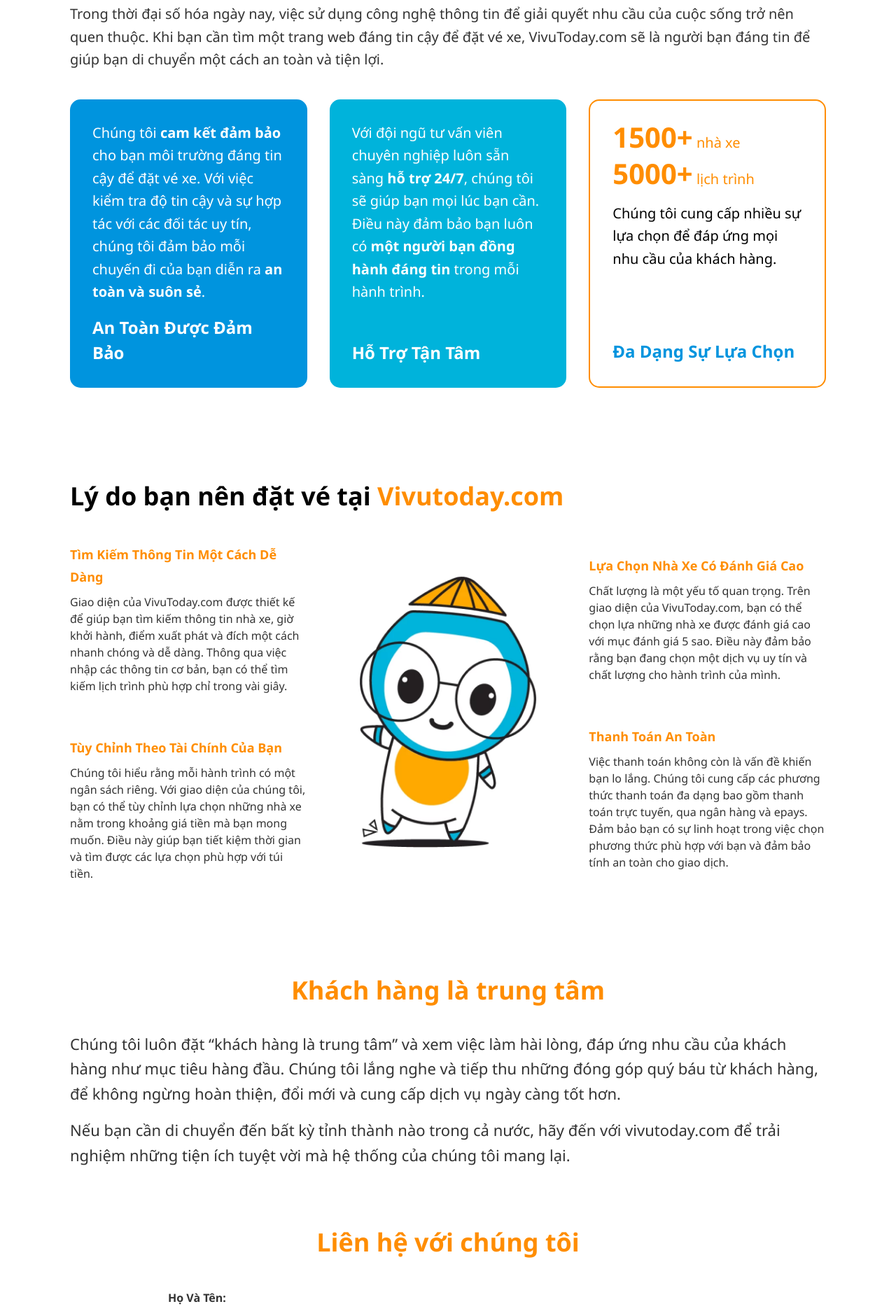
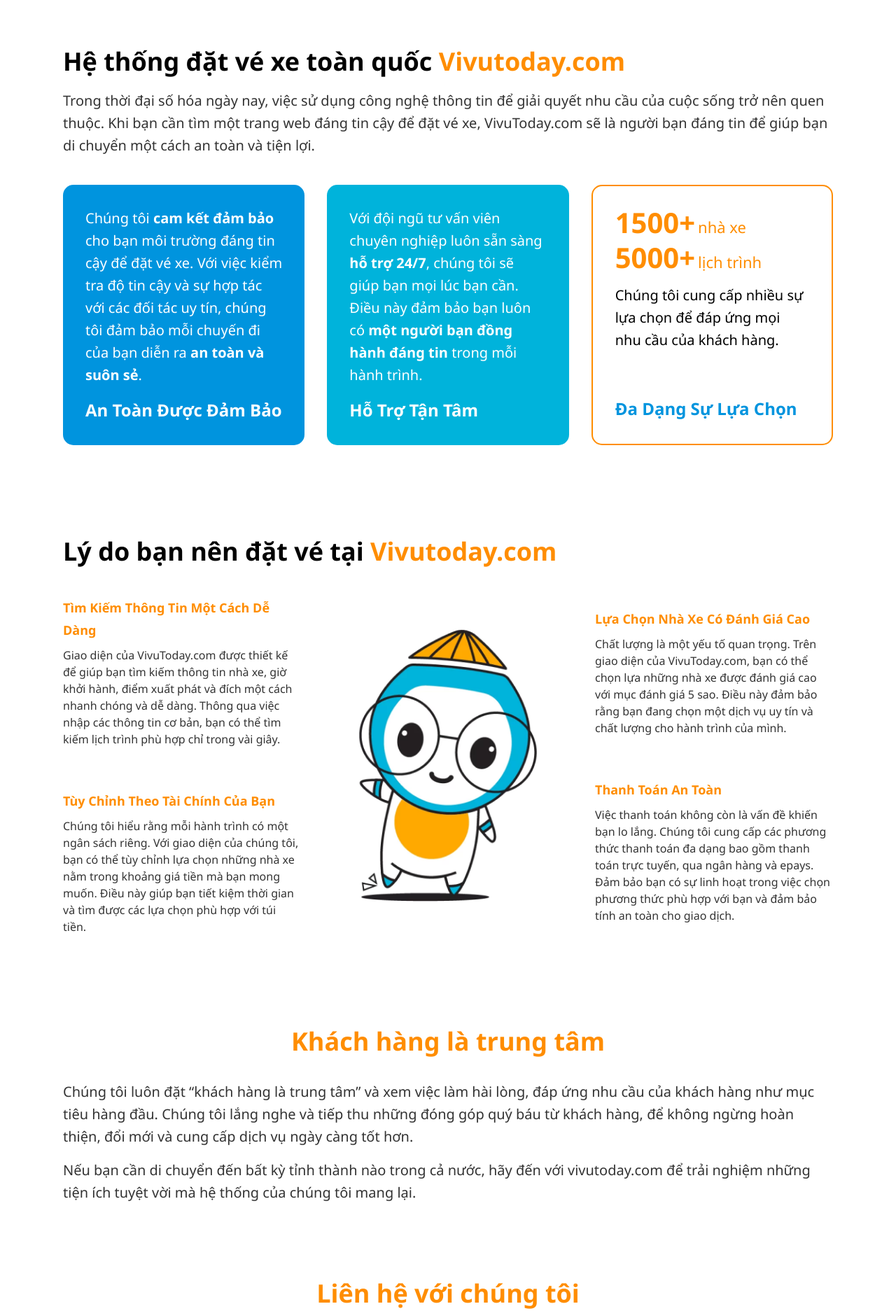
Before and after one commit to NgueyenQuangHoang/Bus-Ticket-Booking-System, a React (Vite) app in the folder client/: page /about-page in a window 1280 px wide. Shown: the part 860-2733 px from the top of the page at 70% size. Built offline with nearby package versions, Linux system fonts and the light colour scheme.

Commit message:
fix responsive

```diff
--- a/client/src/components/about/AboutContact.tsx
+++ b/client/src/components/about/AboutContact.tsx
@@ -1,93 +1,80 @@
 export default function AboutContact() {
   return (
-    <section className="w-full pb-16 pt-4 bg-white font-['Segoe_UI']">
-      <div className="container mx-auto px-4 lg:px-[100px]">
-        {/* --- TIÊU ĐỀ --- */}
-        <div className="text-center mb-8 lg:mb-10">
-          <h2 className="text-[28px] lg:text-[36px] font-bold text-[#FF8D00]">
+    <section className="w-full bg-white font-['Segoe_UI'] pb-12 pt-6 sm:pb-16 sm:pt-8 lg:pt-10">
+      <div className="max-w-[1100px] mx-auto px-4 sm:px-6 lg:px-0">
+        {/* Title */}
+        <div className="text-center mb-6 sm:mb-8 lg:mb-10">
+          <h2 className="font-bold text-[#FF8D00] text-[24px] lg:text-[36px] leading-[32px] lg:leading-[48px]">
             Liên hệ với chúng tôi
           </h2>
         </div>
 
-        {/* --- FORM CONTAINER --- */}
-        <div className="max-w-[800px] mx-auto">
-          <form className="flex flex-col gap-6">
+        <div className="max-w-[1100px] mx-auto">
+          <form className="flex flex-col gap-6 sm:gap-7">
             <div className="flex flex-col gap-2">
               <label
                 htmlFor="name"
-                className="font-bold text-[#333333] text-[16px]"
+                className="font-bold text-[#222222] text-[16px] leading-[24px]"
               >
                 Họ Và Tên:
               </label>
               <input
                 type="text"
                 id="name"
-                className="w-full h-[45px] px-4 border border-[#ddd] rounded-[4px] focus:outline-none focus:border-[#0094DE] transition-colors"
-                placeholder=""
+                className="w-full h-12 sm:h-[48px] px-4 border border-[#DDDDDD] rounded-[4px] bg-white shadow-inner focus:outline-none focus:border-[#0094DE] transition-colors"
                 required
               />
             </div>
 
-            {/* Input: Email */}
             <div className="flex flex-col gap-2">
               <label
                 htmlFor="email"
-                className="font-bold text-[#333333] text-[16px]"
+                className="font-bold text-[#222222] text-[16px] leading-[24px]"
               >
                 Email:
               </label>
               <input
                 type="email"
                 id="email"
-                className="w-full h-[45px] px-4 border border-[#ddd] rounded-[4px] focus:outline-none focus:border-[#0094DE] transition-colors"
-                placeholder=""
+                className="w-full h-12 sm:h-[48px] px-4 border border-[#DDDDDD] rounded-[4px] bg-white shadow-inner focus:outline-none focus:border-[#0094DE] transition-colors"
                 required
               />
             </div>
 
-            {/* Input: Số điện thoại */}
             <div className="flex flex-col gap-2">
               <label
                 htmlFor="phone"
-                className="font-bold text-[#333333] text-[16px]"
+                className="font-bold text-[#222222] text-[16px] leading-[24px]"
               >
                 Số Điện Thoại:
               </label>
               <input
                 type="tel"
                 id="phone"
-                className="w-full h-[45px] px-4 border border-[#ddd] rounded-[4px] focus:outline-none focus:border-[#0094DE] transition-colors"
-                placeholder=""
+                className="w-full h-12 sm:h-[48px] px-4 border border-[#DDDDDD] rounded-[4px] bg-white shadow-inner focus:outline-none focus:border-[#0094DE] transition-colors"
                 required
               />
             </div>
 
-            {/* Textarea: Tin nhắn */}
             <div className="flex flex-col gap-2">
               <label
-                htmlFor="message"
-                className="font-bold text-[#333333] text-[16px]"
+                htmlFor="phone"
+                className="font-bold text-[#222222] text-[16px] leading-[24px]"
               >
                 Tin Nhắn:
               </label>
-              <textarea
+              <input
+                type="text"
                 id="message"
-                rows={6}
-                className="w-full p-4 border border-[#ddd] rounded-[4px] focus:outline-none focus:border-[#0094DE] transition-colors resize-none"
-                placeholder=""
-              ></textarea>
+                className="w-full h-12 sm:h-[48px] px-4 border border-[#DDDDDD] rounded-[4px] bg-white shadow-inner focus:outline-none focus:border-[#0094DE] transition-colors"
+                required
+              />
             </div>
 
-            {/* Button Submit */}
-            <div className="flex justify-center mt-4">
+            <div className="flex justify-center mt-2 sm:mt-4">
               <button
                 type="submit"
-                className="
-                  bg-[#0094DE] text-white font-bold uppercase
-                  text-[16px] px-10 py-3 rounded-[4px]
-                  hover:bg-[#007bb5] transition-colors
-                  shadow-md
-                "
+                className="bg-[#1295DB] text-white font-bold uppercase text-[16px] px-10 py-3 rounded-[4px] hover:bg-[#007bb5] transition-colors shadow-md min-w-[169px]"
               >
                 Gửi Ngay
               </button>
--- a/client/src/components/about/AboutCustomer.tsx
+++ b/client/src/components/about/AboutCustomer.tsx
@@ -1,15 +1,14 @@
 export default function AboutCustomer() {
   return (
-    <section className="w-full py-10 lg:py-16 bg-white font-['Segoe_UI']">
-      <div className="container mx-auto px-4 lg:px-[100px]">
-        {/* --- TIÊU ĐỀ --- */}
-        <div className="text-center mb-6 lg:mb-8">
-          <h2 className="text-[28px] lg:text-[36px] font-bold text-[#FF8D00]">
+    <section className="w-full bg-white font-['Segoe_UI'] py-8 sm:py-10 lg:py-16">
+      <div className="max-w-[1100px] mx-auto px-4 sm:px-6 lg:px-0">
+        <div className="text-center mb-5 sm:mb-6 lg:mb-8">
+          <h2 className="font-bold text-[#FF8D00] text-[24px] lg:text-[36px] leading-[32px] lg:leading-[48px]">
             Khách hàng là trung tâm
           </h2>
         </div>
 
-        <div className="max-w-[1350px] mx-auto text-[#333333] text-[16px] lg:text-[22px] leading-relaxed text-left flex flex-col gap-4">
+        <div className="text-[#333333] text-[16px] leading-[24px] sm:text-[16px] sm:leading-[24px] lg:text-[20px] lg:leading-[32px] flex flex-col gap-4 text-left">
           <p>
             Chúng tôi luôn đặt “khách hàng là trung tâm” và xem việc làm hài
             lòng, đáp ứng nhu cầu của khách hàng như mục tiêu hàng đầu. Chúng
--- a/client/src/components/about/AboutReasons.tsx
+++ b/client/src/components/about/AboutReasons.tsx
@@ -1,24 +1,25 @@
 import mascotImg from "../../assets/image/mascot.png";
+import Link from "../../assets/image/Link.png";
 
 export default function AboutReasons() {
   return (
-    <section className="w-full py-10 lg:py-16 bg-white font-['Segoe_UI']">
-      <div className="container mx-auto px-4 lg:px-[100px]">
-        <div className="mb-10 text-center lg:text-left">
-          <h2 className="text-[28px] lg:text-[36px] font-bold text-black">
+    <section className="w-full bg-white font-['Segoe_UI'] py-8 sm:py-10 lg:py-16">
+      <div className="max-w-[1100px] mx-auto px-4 sm:px-6 lg:px-0">
+        {/* Title */}
+        <div className="mb-6 sm:mb-8 lg:mb-10 text-center lg:text-left">
+          <h2 className="font-bold text-[20px] sm:text-[24px] lg:text-[36px] leading-[28px] sm:leading-[32px] lg:leading-[48px] text-black">
             Lý do bạn nên đặt vé tại{" "}
             <span className="text-[#FF8D00]">Vivutoday.com</span>
           </h2>
         </div>
 
-        <div className="grid grid-cols-1 lg:grid-cols-3 gap-8 items-center">
-          <div className="flex flex-col gap-8 lg:gap-[60px] order-1">
-            {/* ITEM */}
+        <div className="grid grid-cols-1 min-[391px]:grid-cols-2 lg:grid-cols-3 gap-8 lg:gap-10 items-center">
+          <div className="flex flex-col gap-6 lg:gap-[60px] order-1">
             <div className="flex flex-col gap-2">
               <h3 className="text-[#FF8D00] font-bold text-[18px] leading-[32px]">
                 Tìm Kiếm Thông Tin Một Cách Dễ Dàng
               </h3>
-              <p className="text-[#333333] text-[16px] leading-[24px]">
+              <p className="text-[#333333] text-[14px] sm:text-[16px] leading-[22px] sm:leading-[24px]">
                 Giao diện của VivuToday.com được thiết kế để giúp bạn tìm kiếm
                 thông tin nhà xe, giờ khởi hành, điểm xuất phát và đích một cách
                 nhanh chóng và dễ dàng. Thông qua việc nhập các thông tin cơ
@@ -30,7 +31,7 @@
               <h3 className="text-[#FF8D00] font-bold text-[18px] leading-[32px]">
                 Tùy Chỉnh Theo Tài Chính Của Bạn
               </h3>
-              <p className="text-[#333333] text-[16px] leading-[24px]">
+              <p className="text-[#333333] text-[14px] sm:text-[16px] leading-[22px] sm:leading-[24px]">
                 Chúng tôi hiểu rằng mỗi hành trình có một ngân sách riêng. Với
                 giao diện của chúng tôi, bạn có thể tùy chỉnh lựa chọn những nhà
                 xe nằm trong khoảng giá tiền mà bạn mong muốn. Điều này giúp bạn
@@ -40,19 +41,12 @@
             </div>
           </div>
 
-          <div className="flex justify-center items-center py-6 lg:py-0 order-3 lg:order-2">
-            <img
-              src={mascotImg}
-              alt="VivuToday Mascot"
-              className="w-full max-w-[354px] h-auto object-contain"
-            />
-          </div>
-          <div className="flex flex-col gap-8 lg:gap-[60px] order-2 lg:order-3">
+          <div className="flex flex-col gap-6 lg:gap-[60px] order-2 lg:order-3">
             <div className="flex flex-col gap-2">
               <h3 className="text-[#FF8D00] font-bold text-[18px] leading-[32px]">
                 Lựa Chọn Nhà Xe Có Đánh Giá Cao
               </h3>
-              <p className="text-[#333333] text-[16px] leading-[24px]">
+              <p className="text-[#333333] text-[14px] sm:text-[16px] leading-[22px] sm:leading-[24px]">
                 Chất lượng là một yếu tố quan trọng. Trên giao diện của
                 VivuToday.com, bạn có thể chọn lựa những nhà xe được đánh giá
                 cao với mục đánh giá 5 sao. Điều này đảm bảo rằng bạn đang chọn
@@ -64,7 +58,7 @@
               <h3 className="text-[#FF8D00] font-bold text-[18px] leading-[32px]">
                 Thanh Toán An Toàn
               </h3>
-              <p className="text-[#333333] text-[16px] leading-[24px]">
+              <p className="text-[#333333] text-[14px] sm:text-[16px] leading-[22px] sm:leading-[24px]">
                 Việc thanh toán không còn là vấn đề khiến bạn lo lắng. Chúng tôi
                 cung cấp các phương thức thanh toán đa dạng bao gồm thanh toán
                 trực tuyến, qua ngân hàng và epays. Đảm bảo bạn có sự linh hoạt
@@ -73,6 +67,22 @@
               </p>
             </div>
           </div>
+
+          <div className="order-3 lg:order-2 min-[391px]:col-span-2 lg:col-span-1 flex flex-col justify-center items-center py-4 sm:py-6 lg:py-0 gap-4">
+            {/* Mascot Image */}
+            <img
+              src={mascotImg}
+              alt="VivuToday Mascot"
+              className="object-contain w-[215px] h-[295px] lg:w-[354px] lg:h-[450px]"
+            />
+
+            {/* Link Image */}
+            <img
+              src={Link}
+              alt="Link"
+              className="object-contain block lg:hidden w-[232px] h-[67px]"
+            />
+          </div>
         </div>
       </div>
     </section>
--- a/client/src/components/about/AboutSystem.tsx
+++ b/client/src/components/about/AboutSystem.tsx
@@ -1,104 +1,70 @@
 export default function AboutSystem() {
   return (
-    <section className="w-full py-10 lg:py-16 bg-white font-['Segoe_UI']">
-      <div className="container mx-auto px-4 lg:px-[100px]">
-        {/* === PHẦN HEADER (col small-12 large-12) === */}
-        <div className="w-full mb-10 text-center lg:text-left">
-          <h2 className="text-[28px] lg:text-[36px] font-bold text-black mb-4">
+    <section className="w-full bg-white font-['Segoe_UI'] py-8 sm:py-10 lg:py-16">
+      <div className="max-w-[1100px] mx-auto px-4 sm:px-6 lg:px-0">
+        {/* Header */}
+        <div className="w-full mb-8 sm:mb-10 text-left">
+          <h2 className="font-bold text-[20px] sm:text-[24px] lg:text-[36px] leading-[28px] sm:leading-[32px] lg:leading-[48px] text-black mb-3 sm:mb-4">
             Hệ thống đặt vé xe toàn quốc{" "}
             <span className="text-[#FF8D00]">Vivutoday.com</span>
           </h2>
-          <div className="text-[#333333] text-[16px] lg:text-[20px] leading-relaxed max-w-[1100px]">
-            <p>
-              Trong thời đại số hóa ngày nay, việc sử dụng công nghệ thông tin
-              để giải quyết nhu cầu của cuộc sống trở nên quen thuộc. Khi bạn
-              cần tìm một trang web đáng tin cậy để đặt vé xe, VivuToday.com sẽ
-              là người bạn đáng tin để giúp bạn di chuyển một cách an toàn và
-              tiện lợi.
-            </p>
-          </div>
-        </div>
-
-        {/* === PHẦN GRID (ROW chứa 3 CARD) === */}
-        <div className="grid grid-cols-1 md:grid-cols-2 lg:grid-cols-3 gap-6 lg:gap-8">
-          <div
-            className="
-            bg-[#0094DE] rounded-[15px] p-6 lg:p-8
-            min-h-[300px] lg:min-h-[370px]
-            flex flex-col justify-between
-          "
-          >
-            <div className="text-white text-[18px] lg:text-[20px] leading-relaxed">
-              <p>
-                Chúng tôi <strong>cam kết đảm bảo</strong> cho bạn môi trường
-                đáng tin cậy để đặt vé xe. Với việc kiểm tra độ tin cậy và sự
-                hợp tác với các đối tác uy tín, chúng tôi đảm bảo mỗi chuyến đi
-                của bạn diễn ra <strong>an toàn và suôn sẻ</strong>.
+          <p className="text-[#333333] text-[16px] lg:text-[20px] leading-[24px] lg:leading-[32px]">
+            Trong thời đại số hóa ngày nay, việc sử dụng công nghệ thông tin để
+            giải quyết nhu cầu của cuộc sống trở nên quen thuộc. Khi bạn cần tìm
+            một trang web đáng tin cậy để đặt vé xe, VivuToday.com sẽ là người
+            bạn đáng tin để giúp bạn di chuyển một cách an toàn và tiện lợi.
           </p>
         </div>
 
-            <div className="mt-4">
-              <p className="text-white font-bold text-[22px] lg:text-[24px]">
+        <div className="grid grid-cols-1 md:grid-cols-3 gap-6 lg:gap-8">
+          {/* Card 1 */}
+          <div className="bg-[#0094DE] rounded-[15px] p-5 sm:p-6 lg:p-8 min-h-[180px] sm:min-h-[200px] lg:min-h-[300px] flex flex-col justify-between">
+            <p className="text-white text-[14px] sm:text-[16px] lg:text-[20px] leading-[20px] sm:leading-[24px] lg:leading-[32px]">
+              Chúng tôi <strong>cam kết đảm bảo</strong> cho bạn môi trường đáng
+              tin cậy để đặt vé xe. Với việc kiểm tra độ tin cậy và sự hợp tác
+              với các đối tác uy tín, chúng tôi đảm bảo mỗi chuyến đi của bạn
+              diễn ra <strong>an toàn và suôn sẻ</strong>.
+            </p>
+            <p className="mt-4 text-white font-bold text-[20px] sm:text-[22px] lg:text-[24px]">
               An Toàn Được Đảm Bảo
             </p>
           </div>
-          </div>
 
-          {/* --- CARD 2: MÀU XANH NHẠT --- */}
-          <div
-            className="
-            bg-[#00B3DB] rounded-[15px] p-6 lg:p-8
-            min-h-[300px] lg:min-h-[370px]
-            flex flex-col justify-between
-          "
-          >
-            {/* Nội dung (txt-1) */}
-            <div className="text-white text-[18px] lg:text-[20px] leading-relaxed">
-              <p>
+          {/* Card 2 */}
+          <div className="bg-[#00B3DB] rounded-[15px] p-5 sm:p-6 lg:p-8 min-h-[180px] sm:min-h-[200px] lg:min-h-[300px] flex flex-col justify-between">
+            <p className="text-white text-[14px] sm:text-[16px] lg:text-[20px] leading-[20px] sm:leading-[24px] lg:leading-[32px]">
               Với đội ngũ tư vấn viên chuyên nghiệp luôn sẵn sàng{" "}
               <strong>hỗ trợ 24/7</strong>, chúng tôi sẽ giúp bạn mọi lúc bạn
               cần. Điều này đảm bảo bạn luôn có{" "}
               <strong>một người bạn đồng hành đáng tin</strong> trong mỗi hành
               trình.
             </p>
-            </div>
-            {/* Tiêu đề (txt-2) */}
-            <div className="mt-4">
-              <p className="text-white font-bold text-[22px] lg:text-[24px]">
+            <p className="mt-4 text-white font-bold text-[20px] sm:text-[22px] lg:text-[24px]">
               Hỗ Trợ Tận Tâm
             </p>
           </div>
-          </div>
 
-          {/* --- CARD 3: NỀN TRẮNG VIỀN CAM --- */}
-          {/* Class: box-content box-content--ct-2 */}
-          <div
-            className="
-            bg-white border-[2px] border-[#FF8D00] rounded-[15px] p-6 lg:p-8
-            min-h-[300px] lg:min-h-[370px]
-            flex flex-col justify-between
-          "
-          >
-            {/* Nội dung (txt-1) */}
-            <div className="text-black text-[18px] lg:text-[20px] leading-relaxed flex flex-col gap-2">
+          {/* Card 3 */}
+          <div className="bg-white border-2 border-[#FF8D00] rounded-[15px] p-5 sm:p-6 lg:p-8 min-h-[200px] sm:min-h-[220px] lg:min-h-[300px] flex flex-col justify-between">
+            <div className="text-black text-[16px] lg:text-[20px] leading-[24px] lg:leading-[32px] flex flex-col gap-2">
               <p>
-                <span className="text-[#FF8D00]">
-                  <strong>
-                    <span className="text-[36px] lg:text-[40px] leading-none">
+                <span className="text-[#FF8D00] flex items-baseline gap-1">
+                  <strong className="text-[32px] sm:text-[36px] lg:text-[40px] leading-none">
                     1500+
+                  </strong>
+                  <span className="text-[18px] sm:text-[20px] lg:text-[22px]">
+                    nhà xe
                   </span>
-                  </strong>{" "}
-                  nhà xe
                 </span>
               </p>
               <p>
-                <span className="text-[#FF8D00]">
-                  <strong>
-                    <span className="text-[36px] lg:text-[40px] leading-none">
+                <span className="text-[#FF8D00] flex items-baseline gap-1">
+                  <strong className="text-[32px] sm:text-[36px] lg:text-[40px] leading-none">
                     5000+
+                  </strong>
+                  <span className="text-[18px] sm:text-[20px] lg:text-[22px]">
+                    lịch trình
                   </span>
-                  </strong>{" "}
-                  lịch trình
                 </span>
               </p>
               <p className="mt-2">
@@ -106,13 +72,9 @@
                 khách hàng.
               </p>
             </div>
-            {/* Tiêu đề (txt-2) */}
-            <div className="mt-4">
-              {/* HTML gốc để màu mặc định hoặc class riêng, thường là màu xanh Vivu hoặc đen */}
-              <p className="text-[#0094DE] font-bold text-[22px] lg:text-[24px]">
+            <p className="mt-4 text-[#0094DE] font-bold text-[20px] sm:text-[22px] lg:text-[24px]">
               Đa Dạng Sự Lựa Chọn
             </p>
-            </div>
           </div>
         </div>
       </div>
```
Also changed, not shown: client/src/components/about/AboutBanner.tsx (+17 -29 lines), client/src/assets/image/Link.png (added). Lines whose indentation alone changed are shown as unchanged.
